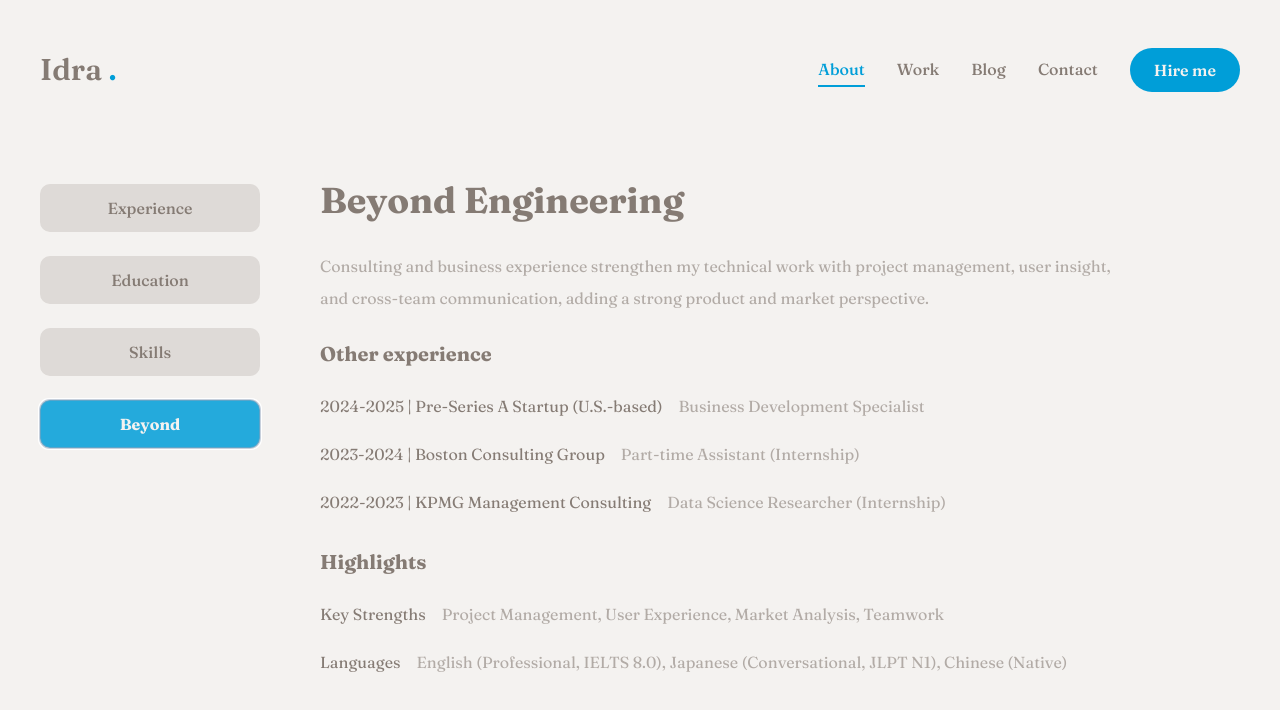
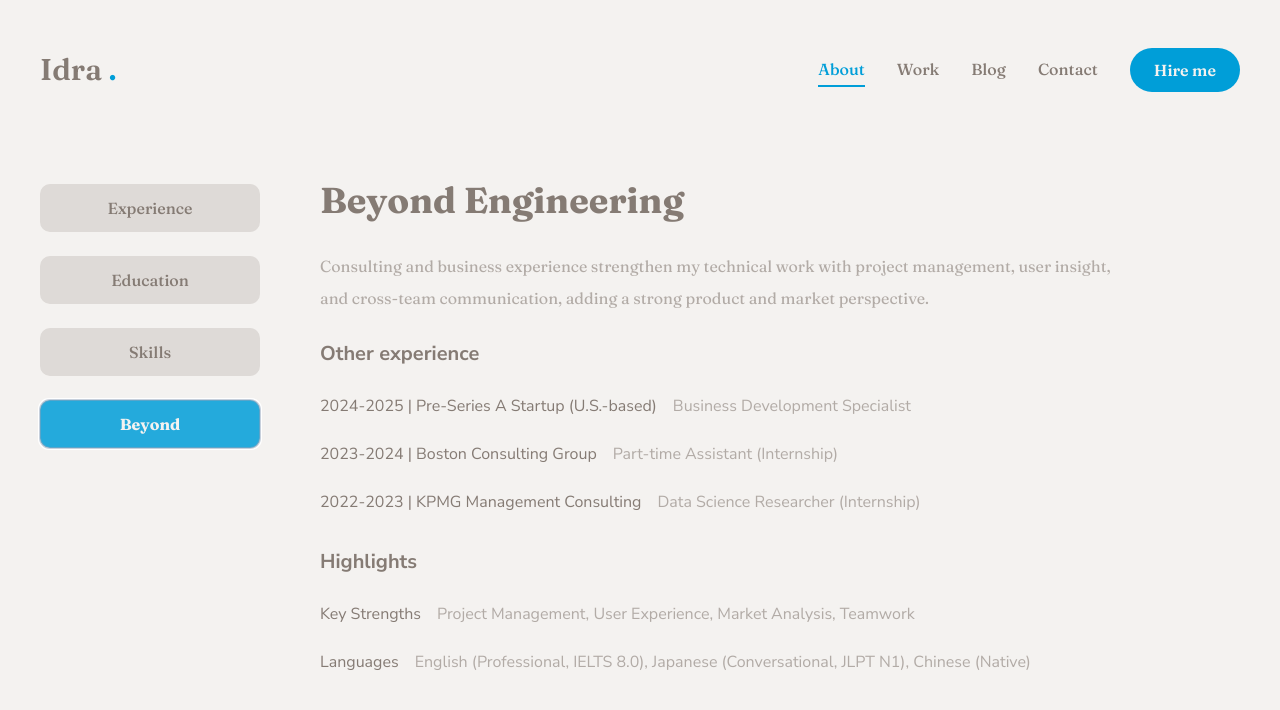
Before and after one commit to idra-hsieh/personal-website, a Next.js app: page /about in a window 1280 px wide. Both pictures are taken after a click on the tab "Beyond". Shown: the top 710 px of the page. Built offline with nearby package versions, Linux system fonts and the light colour scheme.

Commit message:
style(about): adjust font in the beyond section

```diff
--- a/app/about/page.tsx
+++ b/app/about/page.tsx
@@ -226,8 +226,8 @@ const About = () => {
                                 <p className='max-w-[800px] text-foreground/60 mx-auto lg:mx-0'>
                                     {beyond.description}
                                 </p>
-                                <p className='text-xl font-bold -mt-1 -mb-2'>Other experience</p>
-                                <ul className='grid grid-cols-1 lg:grid-cols-1 gap-y-4 max-w-[850px] mx-auto lg:mx-0'>
+                                <p className='text-xl font-bold -mt-1 -mb-2 font-sans'>Other experience</p>
+                                <ul className='grid grid-cols-1 lg:grid-cols-1 gap-y-4 max-w-[850px] mx-auto lg:mx-0 font-sans'>
                                     {beyond.info.map((item, index) => {
                                         return (
                                             <li key={index} className='flex items-center justify-center lg:justify-start gap-4'>
@@ -237,8 +237,8 @@ const About = () => {
                                         )
                                     })}
                                 </ul>
-                                <p className='text-xl font-bold -mb-2'>Highlights</p>
-                                <ul className='grid grid-cols-1 lg:grid-cols-1 gap-y-4 max-w-[850px] mx-auto lg:mx-0'>
+                                <p className='text-xl font-bold -mb-2 font-sans'>Highlights</p>
+                                <ul className='grid grid-cols-1 lg:grid-cols-1 gap-y-4 max-w-[850px] mx-auto lg:mx-0 font-sans'>
                                     {beyondhighlight.info.map((item, index) => {
                                         return (
                                             <li key={index} className='flex items-center justify-center lg:justify-start gap-4'>
--- a/app/work/page.tsx
+++ b/app/work/page.tsx
@@ -166,7 +166,8 @@ const Work = () => {
                                             `}
                                         >
                                             {/* overlay */}
-                                            <div className="absolute top-0 bottom-0 w-full h-full bg-black/10 z-10"></div>
+                                            <div className="absolute top-0 bottom-0 w-full h-full bg-black/10 z-10">
+                                            </div>
                                             {/* image */}
                                             <div className="relative w-full h-full">
                                                 <Image src={project.image} fill className="object-cover" alt="" />
```
